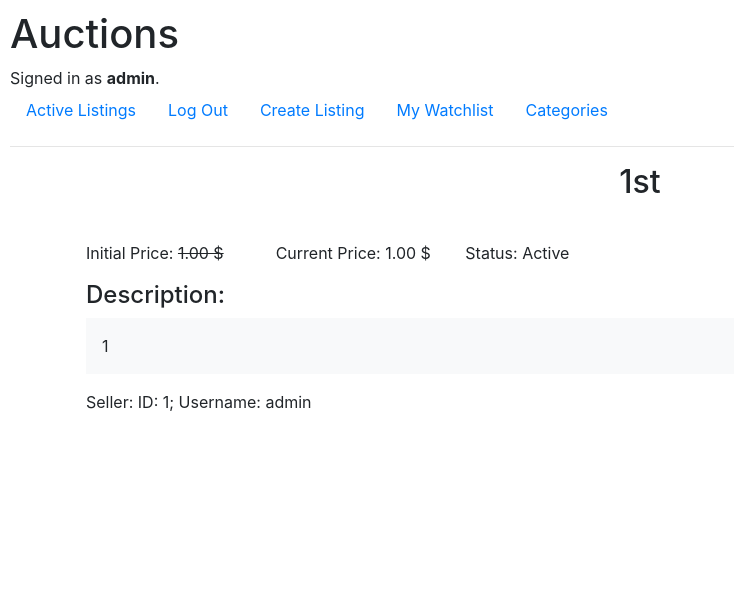
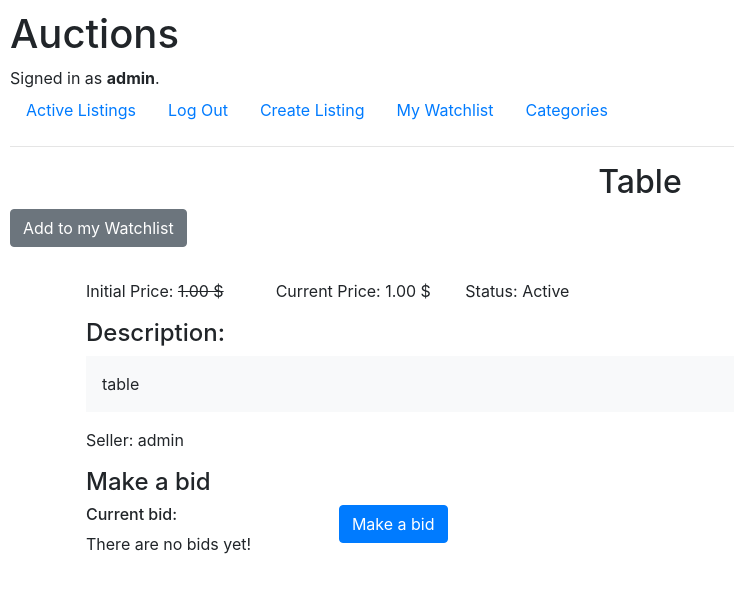
Before and after one commit to DarthEvgenius/e-Bay-proto, a Django app: page /auctions/1 in a window 1280 px wide. Shown: the top 593 px of the page, without its empty margins (0-734 px from the left). Run offline with Django 3.2, Linux system fonts and the light colour scheme; a user stored in the database is signed in; data comes from the database, SQL or seed files in the repository; parts of the project's set-up code (start-up, migrations or seed data) failed here and were passed over; some libraries are stand-ins or nearby versions.

Commit message:
Database reset and Watchlists made

```diff
--- a/commerce/auctions/admin.py
+++ b/commerce/auctions/admin.py
@@ -1,7 +1,7 @@
 from django.contrib import admin
 # admin usernamme = admin, pass = 0000
 
-from .models import User, Category, Listing, Comment, Bid, Watchlist
+from .models import User, Category, Listing, Comment, Bid
 
 # Register your models here.
 
@@ -20,4 +20,4 @@
 admin.site.register(Listing, ListingAdmin)
 admin.site.register(Comment)
 admin.site.register(Bid, BidAdmin)
-admin.site.register(Watchlist)
+# admin.site.register(Watchlist)
--- a/commerce/auctions/models.py
+++ b/commerce/auctions/models.py
@@ -6,20 +6,19 @@
     pass
 
     def __str__(self):
-        return f"ID: {self.id}; Username: {self.username}"
+        return f"{self.username}"
 
 
 class Category(models.Model):
-    category = models.CharField(max_length=20)
+    name = models.CharField(max_length=20, primary_key=True)
 
     def __str__(self):
-        return f"{ self.category }"
+        return f"{self.name}"
 
 class Listing(models.Model):
-    title = models.CharField(max_length=50)
+    title = models.CharField(max_length=50, unique=True)
 
     # Who is owner of the listing
-    # We can look for this user's other listings
     seller = models.ForeignKey(User, on_delete=models.CASCADE, related_name="user_listings")
 
     # Decimal Field can be configured with a resolution on decimal places
@@ -28,6 +27,7 @@
     current_price = models.DecimalField(blank=True, null=True, max_digits=15, decimal_places=2)
 
     category = models.ForeignKey(Category, on_delete=models.CASCADE, related_name="category_listings")
+
     # If the listing is active or not
     status = models.BooleanField(default=True)
 
@@ -36,10 +36,12 @@
     description = models.CharField(max_length=1000)
 
     # This field we populate after smb wil win the listing, so it could be empty
-    winner = models.ForeignKey(User, on_delete=models.CASCADE, null=True, blank=True)
+    winner = models.ForeignKey(User, on_delete=models.CASCADE, null=True, blank=True, related_name="winner_listings")
+
+    watchlist = models.ManyToManyField(User, related_name="user_watchlist")
 
     def __str__(self):
-        return f"ID: {self.id}; Title: {self.title}; seller: {self.seller}; status: {self.status}; category: {self.category}"
+        return f"{self.title}; seller: {self.seller}; status: {self.status}; category: {self.category}"
 
 class Comment(models.Model):
     listing = models.ForeignKey(Listing, on_delete=models.CASCADE, related_name="listing_comments")
@@ -55,9 +57,9 @@
     def __str__(self):
         return f"Listing: {self.listing.title}; User: {self.user}, {self.price}$"
 
-class Watchlist(models.Model):
-    user = models.ForeignKey(User, on_delete=models.CASCADE, related_name="user_watchlist")
-    listing = models.ForeignKey(Listing, on_delete=models.CASCADE)
+# class Watchlist(models.Model):
+#     user = models.ForeignKey(User, on_delete=models.CASCADE, related_name="user_watchlist")
+#     listing = models.ForeignKey(Listing, on_delete=models.CASCADE)
 
-    def __str__(self):
-        return f"Listing: {self.listing.title}; User: {self.user}$"
+#     def __str__(self):
+#         return f"Listing: {self.listing.title}; User: {self.user}$"
--- a/commerce/auctions/templates/auctions/layout.html
+++ b/commerce/auctions/templates/auctions/layout.html
@@ -28,7 +28,7 @@
                     <a class="nav-link" href="{% url 'new_listing' %}">Create Listing</a>
                 </li>
                 <li class="nav-item">
-                    <a class="nav-link" href="{% url 'watchlist' username=user.username %}">My Watchlist</a>
+                    <a class="nav-link" href="{% url 'watchlist' user_id=user.pk %}">My Watchlist</a>
                 </li>
             {% else %}
                 <li class="nav-item">
--- a/commerce/auctions/templates/auctions/listing.html
+++ b/commerce/auctions/templates/auctions/listing.html
@@ -2,6 +2,26 @@
 
 {% block body %}
 	<h2 class="text-center">{{ listing.title }}</h2>
+
+	{% if user.is_authenticated %}
+
+		{% if not inWatchlist %}
+			<form action="{% url 'add_watch' listing_id=listing.id %}" method="post">
+				{% csrf_token %}
+				<button type="submit" class="btn btn-secondary">
+					Add to my Watchlist
+				</button>
+			</form>
+		{% else %}
+			<form action="{% url 'remove_watch' listing_id=listing.id %}" method="post">
+				{% csrf_token %}
+				<button type="submit" class="btn btn-danger">
+					Remove from my Watchlist
+				</button>
+		{% endif %}
+
+    {% endif %}
+
 
 	<div class="container p-3">
 
@@ -37,7 +57,27 @@
 
 				<!-- Seller -->
 				<div>
-					<p class="fs-5">Seller: {{ listing.seller }}</p>
+					<p>Seller: {{ listing.seller }}</p>
+				</div>
+
+				<!-- Bids -->
+				<div>
+					<h4>Make a bid</h4>
+					<div class="row">
+						<div class="col-4">
+							<h6>Current bid:</h6>
+							<p>
+								{% if not current_bid %}
+									There are no bids yet!
+								{% endif %}
+							</p>
+						</div>
+						<div class="col-4">
+							<button class="btn btn-primary">
+								Make a bid
+							</button>
+						</div>
+					</div>
 				</div>
 			</div>
 
@@ -47,7 +87,6 @@
 	</div>
 
 
-	<!-- Simply view a listing to unauthorized users -->
 
 	<!-- Add "user.is_authenticated" for "Add to watchlist", "Bid", "comments"-->
 
--- a/commerce/auctions/urls.py
+++ b/commerce/auctions/urls.py
@@ -11,5 +11,7 @@
     path("auctions/<str:id>", views.listing, name="listing"),
     path("categories", views.categories, name="categories"),
     path("categories/<str:category>", views.category, name="category"),
-    path("watchlist/<str:username>", views.watchlist, name="watchlist")
+    path("watchlist/<str:user_id>", views.watchlist, name="watchlist"),
+    path("add_watch/<str:listing_id>", views.add_watch, name="add_watch"),
+    path("remove_watch/<str:listing_id>", views.remove_watch, name="remove_watch")
 ]
--- a/commerce/auctions/views.py
+++ b/commerce/auctions/views.py
@@ -6,7 +6,7 @@
 from django.urls import reverse
 from django.forms import ModelForm, Textarea
 
-from .models import User, Listing, Category, Watchlist
+from .models import User, Listing, Category
 
 
 # Form class for a new listing
@@ -137,10 +137,47 @@
     # Get the listing by id
     listing = Listing.objects.get(id=id)
 
+    # Check if the listing is in user's watchlist (return 1/0 after query)
+    inWatchlist = request.user in listing.watchlist.all()
+
     # Pass the listing to the template
     return render(request, "auctions/listing.html", {
-        "listing": listing
+        "listing": listing,
+        "inWatchlist":inWatchlist
     })
+
+
+@login_required
+def add_watch(request, listing_id):
+    """ Adds the listing to the user's watchlist"""
+
+    # Get the listing by id
+    listing = Listing.objects.get(id=listing_id)
+
+    # Get the username
+    user = request.user.pk
+
+    # Create the relation
+    listing.watchlist.add(user)
+
+    return HttpResponseRedirect(reverse("listing", args=(listing_id, )))
+
+
+@login_required
+def remove_watch(request, listing_id):
+    """ Removes the listing from the user's watchlist"""
+
+    # Get the listing by id
+    listing = Listing.objects.get(id=listing_id)
+
+    # Get the username
+    user = request.user.pk
+
+    # Create the relation
+    listing.watchlist.remove(user)
+
+    return HttpResponseRedirect(reverse("listing", args=(listing_id, )))
+
 
 
 def categories(request):
@@ -156,34 +193,35 @@
 def category(request, category):
     """ Shows all the active listings of that category """
 
-    # Get id of the category, because Foreign Key wants id of the Primary key
-    cat_id = Category.objects.get(category=category)
+    # Message for possibly emmpty category
+    message = ""
 
     # Get listings
-    category_listings = Listing.objects.filter(category=cat_id)
+    category_listings = Listing.objects.filter(category=category)
 
-    print(category_listings)
+    if not category_listings:
+        message = "There are no active listings in this category"
 
     # Get all the categories to view them
     categories = Category.objects.all()
 
     return render(request, "auctions/categories.html", {
         "category_listings": category_listings,
-        "categories": categories
+        "categories": categories,
+        "message": message
     })
 
 
 @login_required
-def watchlist(request, username):
+def watchlist(request, user_id):
     """ Shows the user's watchlist of listings """
 
     # Get the current user
-    current_user = User.objects.get(username=username)
+    current_user = User.objects.get(pk=user_id)
 
     # Get all the watched listings of the user via related name
-    watch_list = current_user.user_watchlist.all()
-    print(watch_list)
+    watchlist = current_user.user_watchlist.all()
 
     return render(request, "auctions/watchlist.html", {
-        "watchlist": watch_list
+        "watchlist": watchlist
     })
```
Also changed, not shown: commerce/auctions/templates/auctions/categories.html (+3 -4 lines), commerce/auctions/migrations/0001_initial.py, commerce/auctions/migrations/0002_category_listing_watchlist_comment_bid.py (deleted), commerce/auctions/migrations/0003_alter_listing_current_price_alter_listing_init_price.py (deleted), commerce/auctions/migrations/0004_alter_bid_price.py (deleted), commerce/db.sqlite3.
